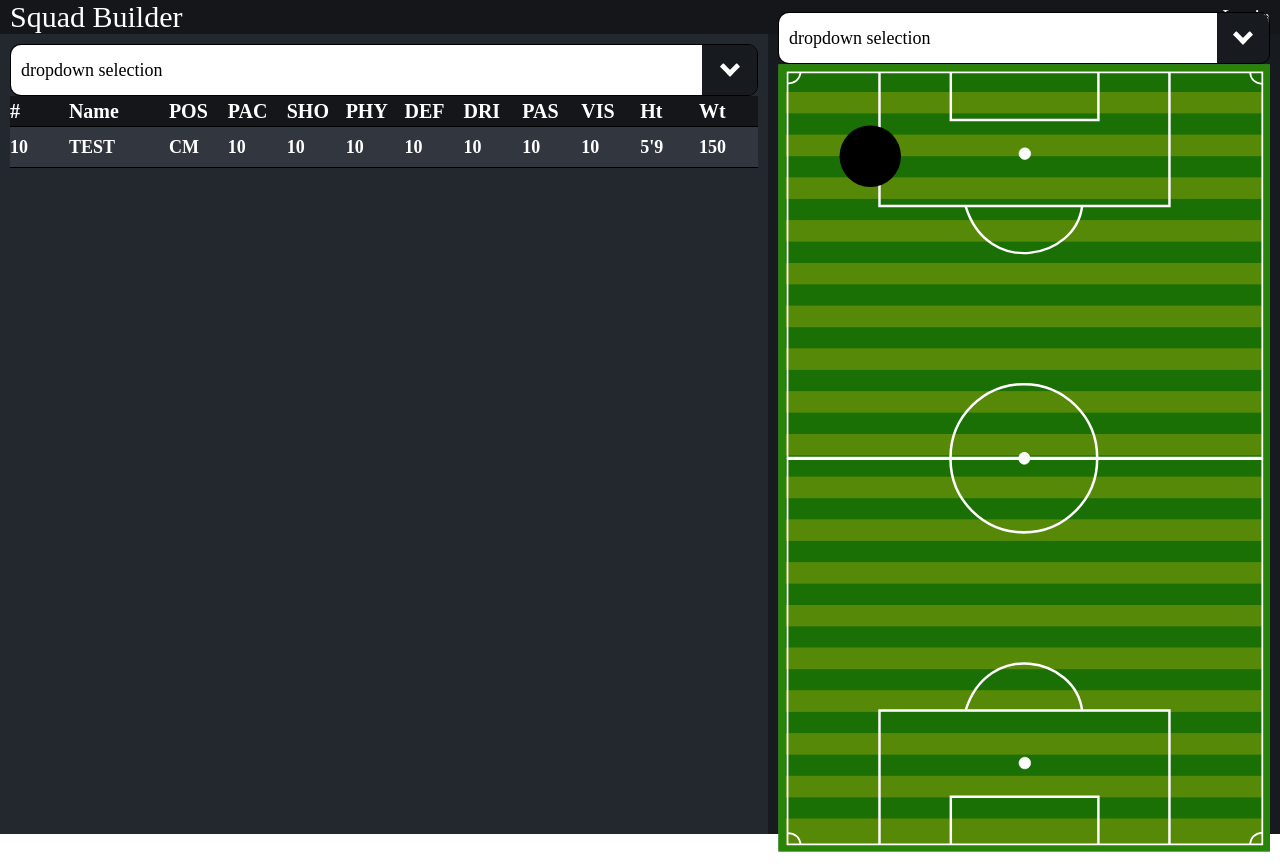
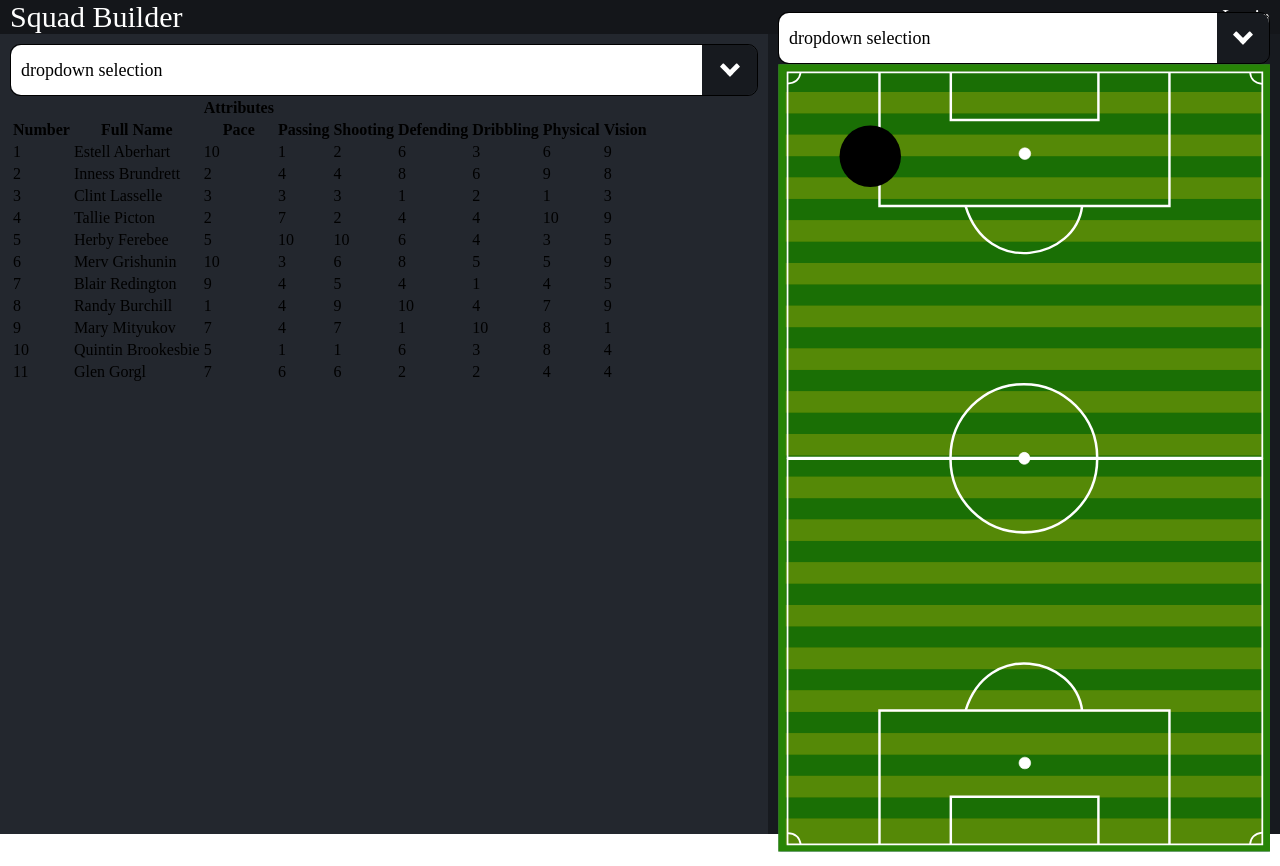
Before and after one commit to GigiOtoya/statTracker, a React (Create React App) app in the folder client/: page / in a window 1280 px wide. Built offline with nearby package versions, Linux system fonts and the light colour scheme.

Commit message:
tanstack tables

```diff
--- a/client/package.json
+++ b/client/package.json
@@ -3,6 +3,7 @@
   "version": "0.1.0",
   "private": true,
   "dependencies": {
+    "@tanstack/react-table": "^8.10.7",
     "@testing-library/jest-dom": "^5.17.0",
     "@testing-library/react": "^13.4.0",
     "@testing-library/user-event": "^13.5.0",
--- a/client/src/components/PlayerItem.tsx
+++ b/client/src/components/PlayerItem.tsx
@@ -12,7 +12,7 @@ export const PlayerItem = ({ player }: props) => {
         </svg> */}{" "}
         {player.number}
       </span>
-      <span className="col-name">{player.name}</span>
+      <span className="col-name">{player.firstName}</span>
       <span className="stat pos">{player.position}</span>
       <span className="stat pace">{player.pace}</span>
       <span className="stat shooting">{player.shot}</span>
--- a/client/src/components/SquadBuilder.tsx
+++ b/client/src/components/SquadBuilder.tsx
@@ -1,28 +1,113 @@
 import { Player } from "../types/types";
 import { DropDown } from "./DropDown";
 import { PlayerItem } from "./PlayerItem";
+import { useMemo, useState } from "react";
+import {
+  createColumnHelper,
+  getCoreRowModel,
+  useReactTable,
+  flexRender,
+} from "@tanstack/react-table";
+import mockData from "../utils/MOCK_DATA.json";
 
 export const SquadBuilder = () => {
+  const columnHelper = createColumnHelper<Player>();
+  const columns = [
+    columnHelper.accessor("number", {
+      header: () => "Number",
+      cell: (info) => info.renderValue(),
+    }),
+
+    columnHelper.accessor((row) => `${row.firstName} ${row.lastName}`, {
+      id: "Full Name",
+    }),
+
+    columnHelper.group({
+      header: "Attributes",
+      columns: [
+        columnHelper.accessor("pace", {
+          header: () => "Pace",
+          cell: (info) => info.renderValue(),
+        }),
+        columnHelper.accessor("passing", {
+          header: () => "Passing",
+          cell: (info) => info.renderValue(),
+        }),
+        columnHelper.accessor("shot", {
+          header: () => "Shooting",
+          cell: (info) => info.renderValue(),
+        }),
+        columnHelper.accessor("defending", {
+          header: () => "Defending",
+          cell: (info) => info.renderValue(),
+        }),
+        columnHelper.accessor("dribble", {
+          header: () => "Dribbling",
+          cell: (info) => info.renderValue(),
+        }),
+        columnHelper.accessor("physical", {
+          header: () => "Physical",
+          cell: (info) => info.renderValue(),
+        }),
+        columnHelper.accessor("vision", {
+          header: () => "Vision",
+          cell: (info) => info.renderValue(),
+        }),
+      ],
+    }),
+  ];
+
+  const [data, setData] = useState<Player[]>(mockData);
+  const table = useReactTable({ data, columns, getCoreRowModel: getCoreRowModel() });
+
   const items: string[] = ["Squad 1", "Squad 2"];
-  const player: Player = {
-    number: 10,
-    name: "TEST",
-    position: "CM",
-    pace: 10,
-    shot: 10,
-    physical: 10,
-    defending: 10,
-    dribble: 10,
-    passing: 10,
-    vision: 10,
-    height: "5'9",
-    weight: 150,
-  };
+  // const player: Player = {
+  //   number: 10,
+  //   firstName: "first_name",
+  //   lastName: "last_name",
+  //   position: "CM",
+  //   pace: 10,
+  //   shot: 10,
+  //   physical: 10,
+  //   defending: 10,
+  //   dribble: 10,
+  //   passing: 10,
+  //   vision: 10,
+  //   height: "5'9",
+  //   weight: 150,
+  // };
+
   return (
     <div className="squad-builder-container">
       <DropDown items={items} />
 
-      <div className="squad-builder">
+      <table>
+        <thead>
+          {table.getHeaderGroups().map((headerGroup) => (
+            <tr key={headerGroup.id}>
+              {headerGroup.headers.map((header) => (
+                <th key={header.id}>
+                  {" "}
+                  {header.isPlaceholder
+                    ? null
+                    : flexRender(header.column.columnDef.header, header.getContext())}
+                </th>
+              ))}
+            </tr>
+          ))}
+        </thead>
+        <tbody>
+          {table.getRowModel().rows.map((row) => (
+            <tr key={row.id}>
+              {row.getVisibleCells().map((cell) => (
+                <td key={cell.id}>{flexRender(cell.column.columnDef.cell, cell.getContext())}</td>
+              ))}
+            </tr>
+          ))}
+        </tbody>
+      </table>
+
+      {/* <div className="squad-builder">
         <div className="table-header">
           <span className="stat number"> # </span>
           <span className="col-name"> Name </span>
@@ -40,7 +125,7 @@ export const SquadBuilder = () => {
         <div className="player-list">
           <PlayerItem player={player} />
         </div>
-      </div>
+      </div> */}
     </div>
   );
 };
--- a/client/src/types/types.tsx
+++ b/client/src/types/types.tsx
@@ -1,6 +1,7 @@
 export type Player = {
   number: number;
-  name?: string;
+  firstName?: string;
+  lastName?: string;
   position?: string;
   pace?: number;
   shot?: number;
--- /dev/null
+++ b/client/src/utils/MOCK_DATA.json
@@ -0,0 +1,145 @@
+[
+  {
+    "number": 1,
+    "firstName": "Estell",
+    "lastName": "Aberhart",
+    "position": "CN",
+    "pace": 10,
+    "shot": 2,
+    "physical": 6,
+    "defending": 6,
+    "dribble": 3,
+    "passing": 1,
+    "vision": 9
+  },
+  {
+    "number": 2,
+    "firstName": "Inness",
+    "lastName": "Brundrett",
+    "position": "CN",
+    "pace": 2,
+    "shot": 4,
+    "physical": 9,
+    "defending": 8,
+    "dribble": 6,
+    "passing": 4,
+    "vision": 8
+  },
+  {
+    "number": 3,
+    "firstName": "Clint",
+    "lastName": "Lasselle",
+    "position": "PK",
+    "pace": 3,
+    "shot": 3,
+    "physical": 1,
+    "defending": 1,
+    "dribble": 2,
+    "passing": 3,
+    "vision": 3
+  },
+  {
+    "number": 4,
+    "firstName": "Tallie",
+    "lastName": "Picton",
+    "position": "RU",
+    "pace": 2,
+    "shot": 2,
+    "physical": 10,
+    "defending": 4,
+    "dribble": 4,
+    "passing": 7,
+    "vision": 9
+  },
+  {
+    "number": 5,
+    "firstName": "Herby",
+    "lastName": "Ferebee",
+    "position": "RU",
+    "pace": 5,
+    "shot": 10,
+    "physical": 3,
+    "defending": 6,
+    "dribble": 4,
+    "passing": 10,
+    "vision": 5
+  },
+  {
+    "number": 6,
+    "firstName": "Merv",
+    "lastName": "Grishunin",
+    "position": "NG",
+    "pace": 10,
+    "shot": 6,
+    "physical": 5,
+    "defending": 8,
+    "dribble": 5,
+    "passing": 3,
+    "vision": 9
+  },
+  {
+    "number": 7,
+    "firstName": "Blair",
+    "lastName": "Redington",
+    "position": "PL",
+    "pace": 9,
+    "shot": 5,
+    "physical": 4,
+    "defending": 4,
+    "dribble": 1,
+    "passing": 4,
+    "vision": 5
+  },
+  {
+    "number": 8,
+    "firstName": "Randy",
+    "lastName": "Burchill",
+    "position": "BR",
+    "pace": 1,
+    "shot": 9,
+    "physical": 7,
+    "defending": 10,
+    "dribble": 4,
+    "passing": 4,
+    "vision": 9
+  },
+  {
+    "number": 9,
+    "firstName": "Mary",
+    "lastName": "Mityukov",
+    "position": "VE",
+    "pace": 7,
+    "shot": 7,
+    "physical": 8,
+    "defending": 1,
+    "dribble": 10,
+    "passing": 4,
+    "vision": 1
+  },
+  {
+    "number": 10,
+    "firstName": "Quintin",
+    "lastName": "Brookesbie",
+    "position": "ID",
+    "pace": 5,
+    "shot": 1,
+    "physical": 8,
+    "defending": 6,
+    "dribble": 3,
+    "passing": 1,
+    "vision": 4
+  },
+  {
+    "number": 11,
+    "firstName": "Glen",
+    "lastName": "Gorgl",
+    "position": "ID",
+    "pace": 7,
+    "shot": 6,
+    "physical": 4,
+    "defending": 2,
+    "dribble": 2,
+    "passing": 6,
+    "vision": 4
+  }
+]
```
Also changed, not shown: 1 other file (tests, documents, lock files or other folders).
